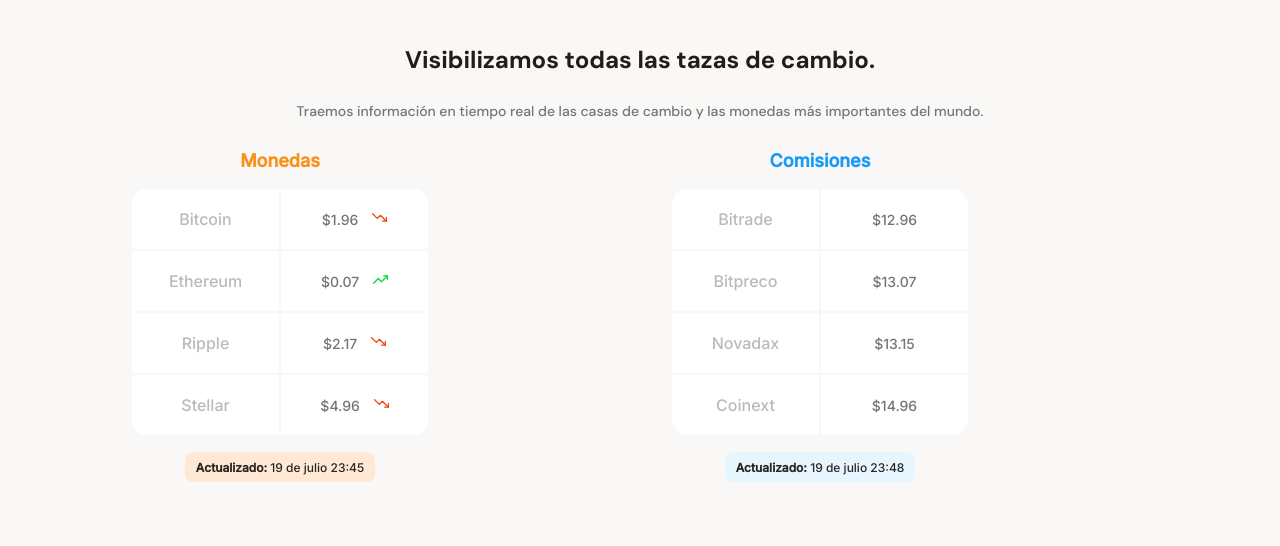
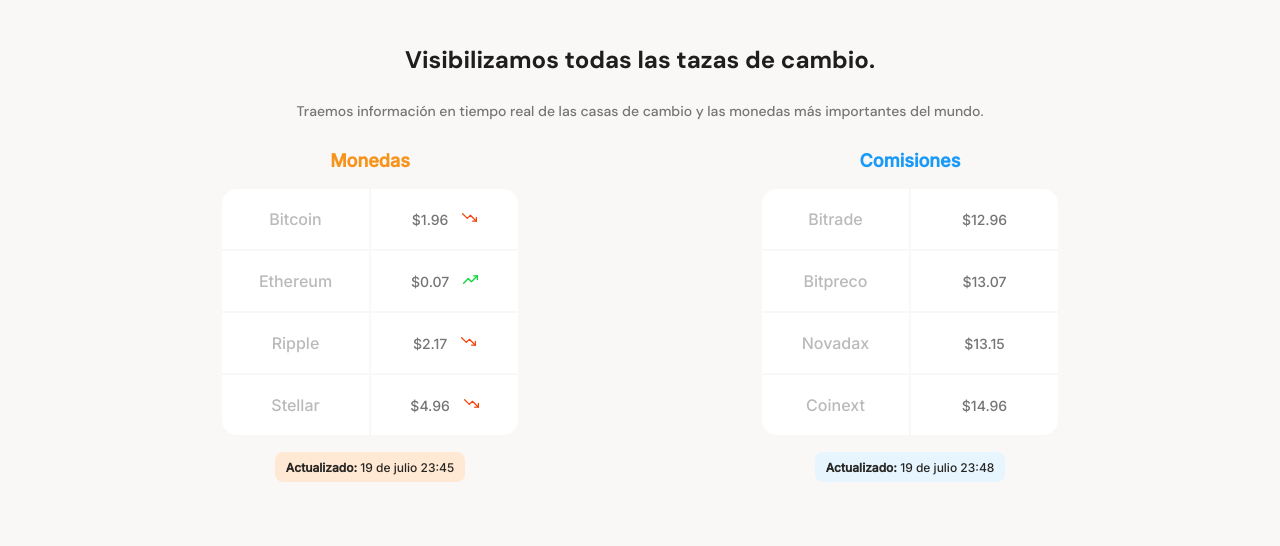
Before and after one commit to joffur/Batatabit, a plain HTML site: page index.html in a window 1280 px wide. Shown: the part 617-1163 px from the top of the page. Drawn offline with Linux system fonts and the light colour scheme.

Commit message:
Correccion de pequeños errores

```diff
--- a/css/tablet.css
+++ b/css/tablet.css
@@ -7,3 +7,6 @@
 .main-plans__slider {
   justify-content: center;
 }
+.main-tables-container {
+  justify-content: center;
+}
```
